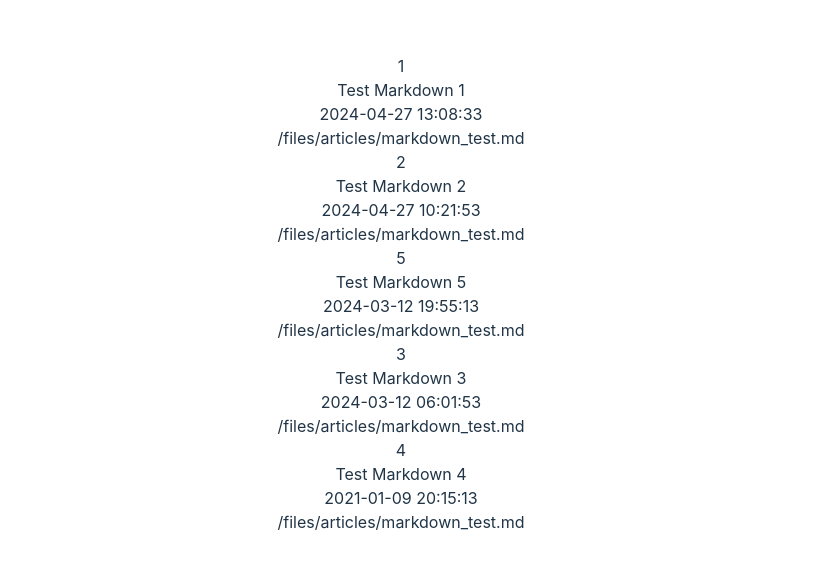
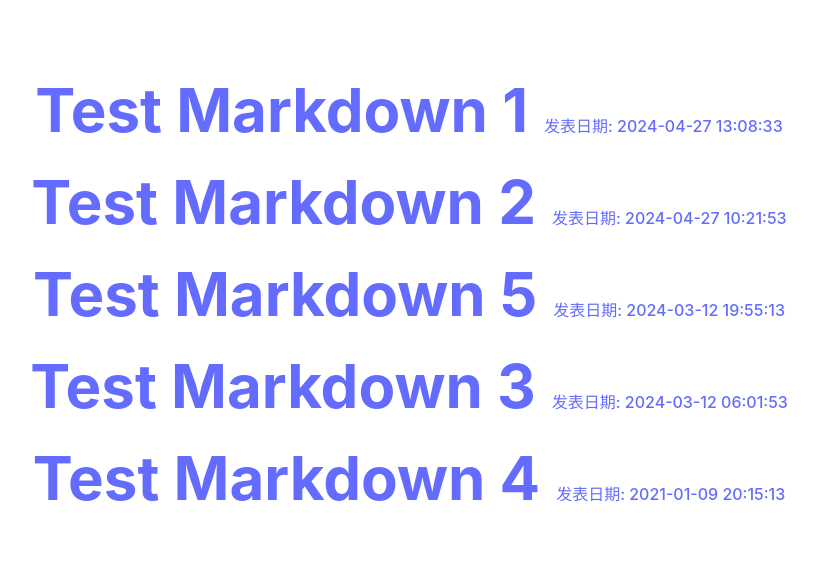
Before and after one commit to HYBB-rash/my-blog, a Vue app: page / in a window 1280 px wide. Shown: the part 106-674 px from the top of the page, without its empty margins (239-1057 px from the left). Built offline with nearby package versions, Linux system fonts and the light colour scheme.

Commit message:
feat(views): 调整页面样式

```diff
--- a/index.html
+++ b/index.html
@@ -6,7 +6,7 @@
     <title>Herman's Blog!</title>
 </head>
 <body>
-<div id="app"></div>
+<div id="app" class="w-full h-full"></div>
 <script type="module" src="/main.ts"></script>
 </body>
 </html>
--- a/src/views/main/App.vue
+++ b/src/views/main/App.vue
@@ -5,13 +5,15 @@ const articles = getArticles();
 </script>
 
 <template>
-    <div>
-        <div v-for="article in articles" :key="article.id">
-            <div>{{ article.id }}</div>
-            <div>{{ article.title }}</div>
-            <div>{{ article.date }}</div>
-            <div>{{ article.path }}</div>
-        </div>
+    <div class="flex justify-center items-center">
+        <ul class="w-3/4">
+            <li class="my-8" v-for="article in articles" :key="article.id">
+                <a class="flex-row" href="{{article.path}}">
+                    <span class="font-bold text-6xl mx-4">{{ article.title }}</span>
+                    <span>发表日期: {{ article.date }}</span>
+                </a>
+            </li>
+        </ul>
     </div>
 </template>
 
```
